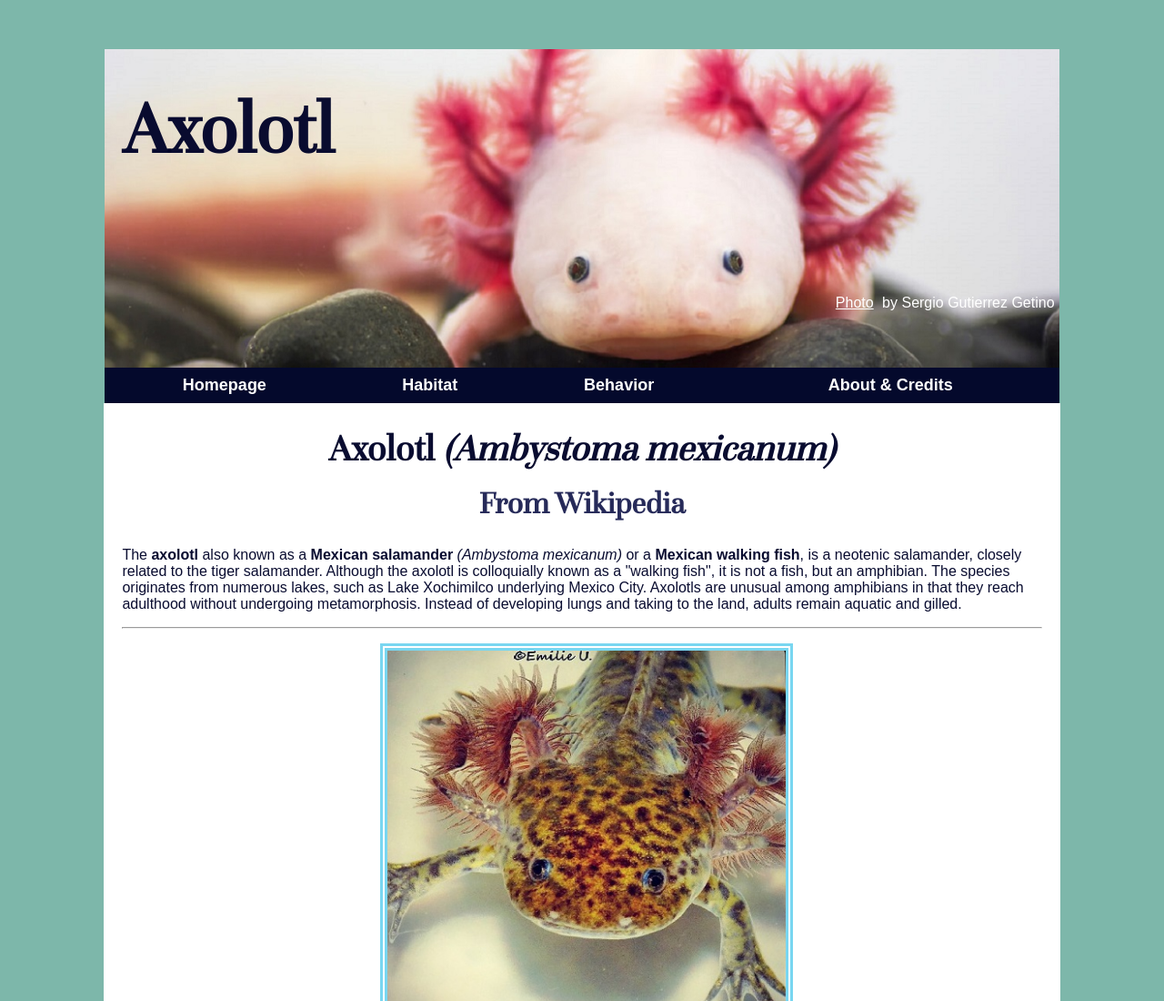
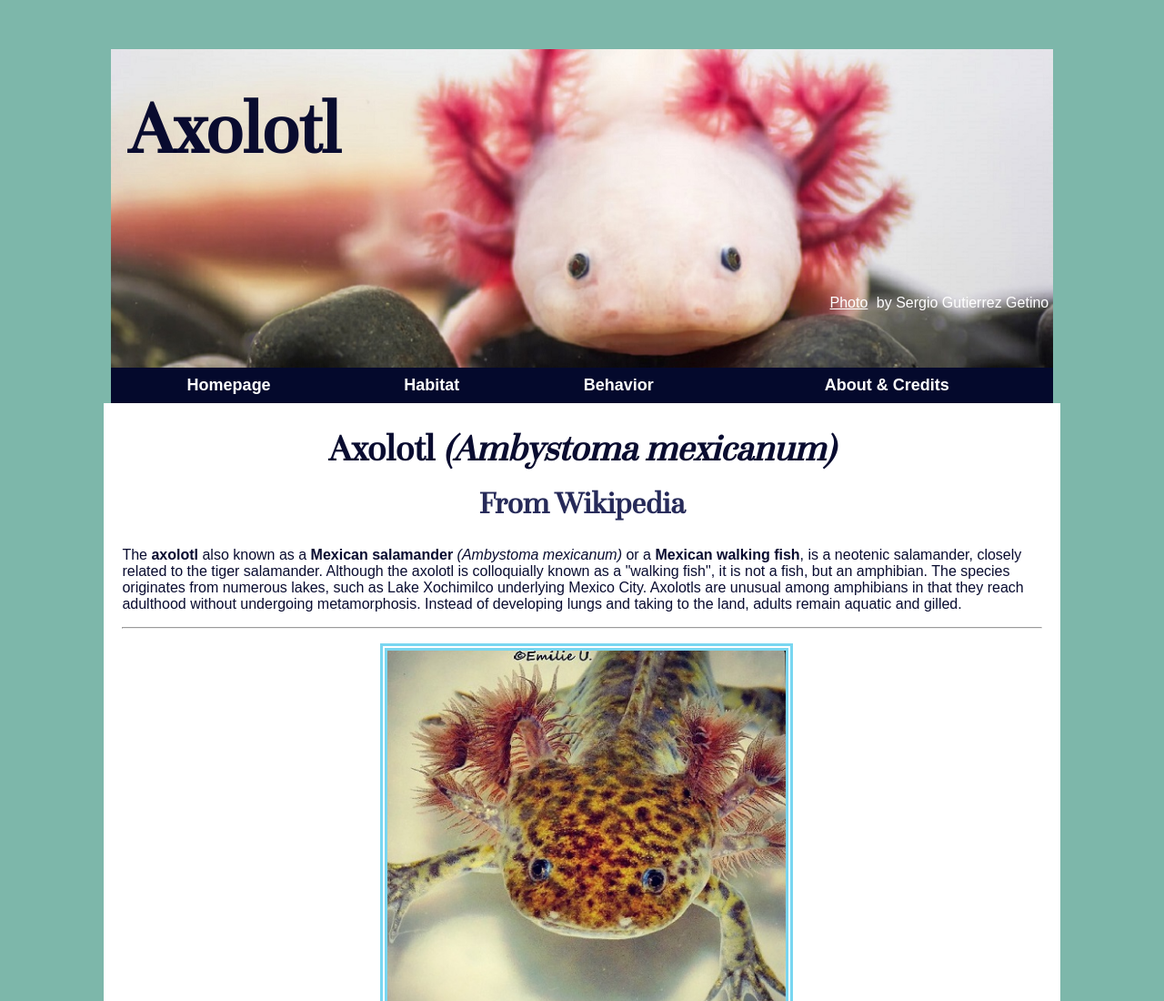
Before and after one commit to irret/CS50A, a plain HTML site: page index.html in a window 1280 px wide. Shown: the top 1100 px of the page at 91% size. Drawn offline with Linux system fonts and the light colour scheme.

Commit message:
Update default.css

```diff
--- a/styles/default.css
+++ b/styles/default.css
@@ -15,16 +15,16 @@ header {
     height: 350px;
     background-image: url(../assets/regenerative-medicine-axolotl-genome-1.jpg);
     margin:auto;
-    width: 83%;
+    width: 82%;
     background-repeat: no-repeat;
-    background-position: center center;
+    background-position: center bottom;
     background-size: cover;
     margin: border-top: 5px solid rgba(1, 4, 41, 0.97);
 }
 
 nav {
     background-color: rgba(1, 4, 41, 0.97);
-    width: 83%;
+    width: 82%;
     margin: auto;
 }
 
```
